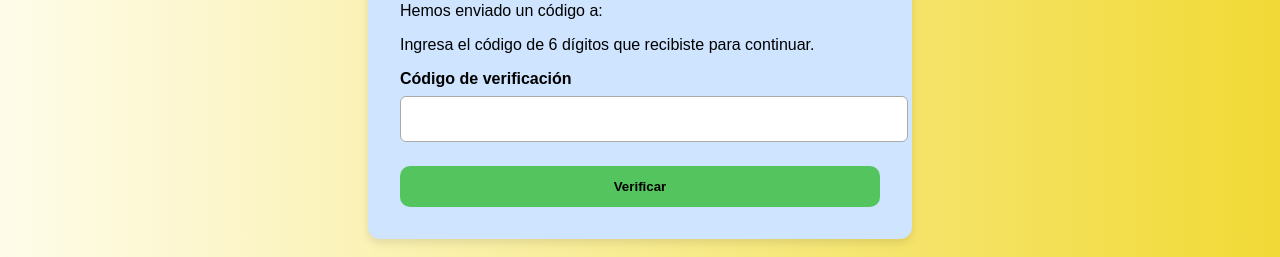
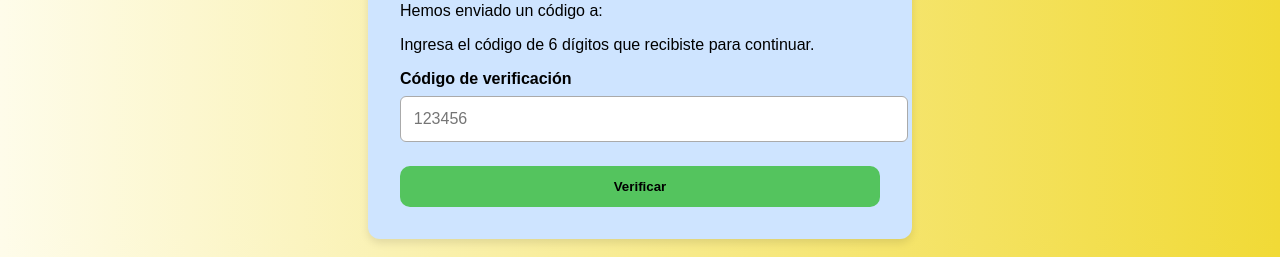
Before and after one commit to isgaar/Petly, an Angular app in the folder Petly-proyect/petly-angular/: page /verificar-correo in a window 1280 px wide. Shown: the part 152-409 px from the top of the page. Built offline with nearby package versions, Linux system fonts and the light colour scheme.

Commit message:
angular:checando verificacion al correo

```diff
--- a/Petly-proyect/petly-angular/src/app/pages/verificar-correo/verificar-correo.component.html
+++ b/Petly-proyect/petly-angular/src/app/pages/verificar-correo/verificar-correo.component.html
@@ -2,20 +2,31 @@
   <img src="assets/logo.png" alt="Petly" class="petly-logo" />
   <h2 class="petly-titulo">Verifica tu correo electrónico</h2>
 
-  <p>Hemos enviado un código a: <strong>{{ correo }}</strong></p>
-  <p>Ingresa el código de 6 dígitos que recibiste para continuar.</p>
+  <p class="petly-texto">Hemos enviado un código a: <strong>{{ correo }}</strong></p>
+  <p class="petly-texto">Ingresa el código de 6 dígitos que recibiste para continuar.</p>
 
-  <form [formGroup]="verificarForm" (ngSubmit)="verificar()">
-    <label class="petly-label" for="codigo">Código de verificación</label>
-    <input id="codigo" type="text" formControlName="codigo" maxlength="6" class="petly-input" />
+  <form [formGroup]="verificarForm" (ngSubmit)="verificar()" class="petly-form">
+    <div class="petly-form-group">
+      <label class="petly-label" for="codigo">Código de verificación</label>
+      <input
+        id="codigo"
+        type="text"
+        formControlName="codigo"
+        maxlength="6"
+        class="petly-input"
+        placeholder="123456"
+      />
 
-    <div *ngIf="verificarForm.get('codigo')?.invalid && verificarForm.get('codigo')?.touched" class="petly-error">
-      El código es obligatorio y debe tener 6 dígitos.
+      <div *ngIf="verificarForm.get('codigo')?.invalid && verificarForm.get('codigo')?.touched" class="petly-error">
+        El código es obligatorio y debe tener 6 dígitos.
+      </div>
     </div>
 
-    <button type="submit" [disabled]="verificarForm.invalid" class="petly-boton">Verificar</button>
+    <button type="submit" [disabled]="verificarForm.invalid" class="petly-boton">
+      Verificar
+    </button>
   </form>
 
-  <div *ngIf="mensaje" class="success">{{ mensaje }}</div>
+  <div *ngIf="mensaje" class="petly-success">{{ mensaje }}</div>
   <div *ngIf="error" class="petly-error">{{ error }}</div>
 </div>
```
